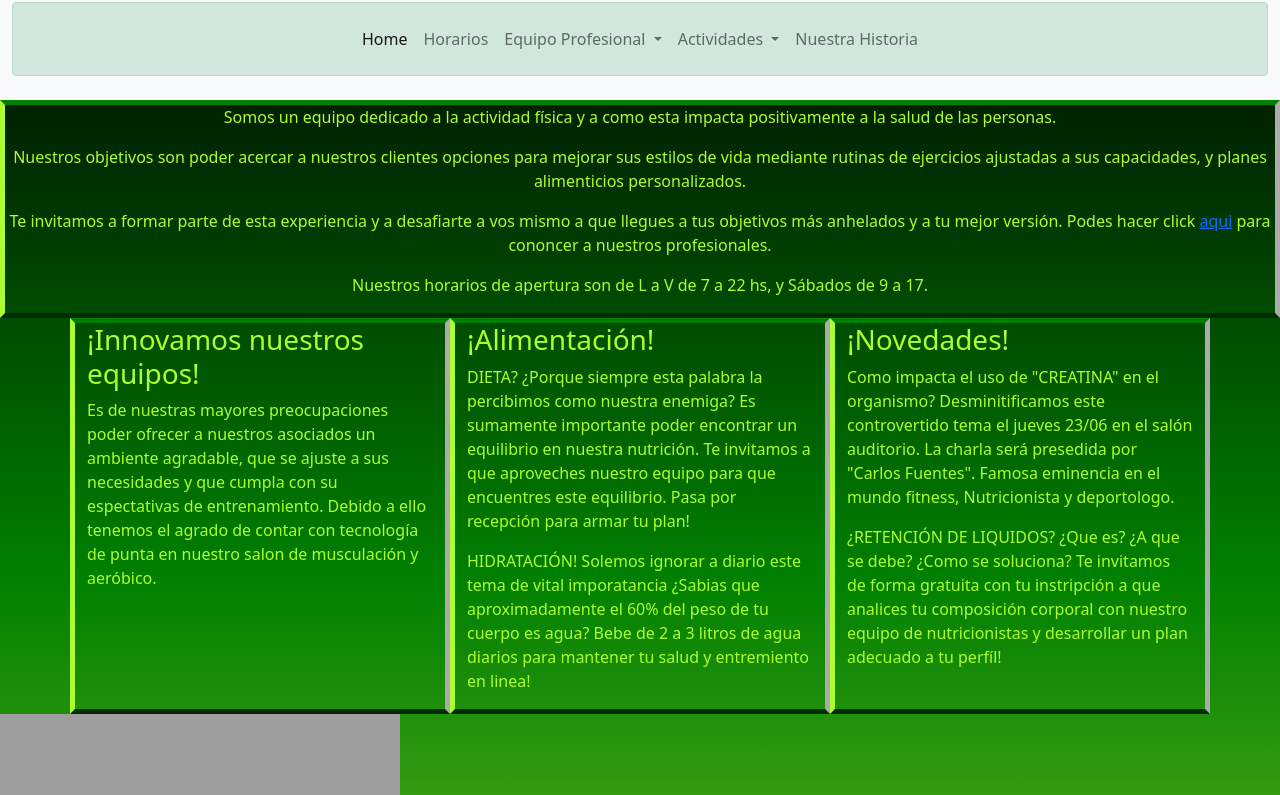
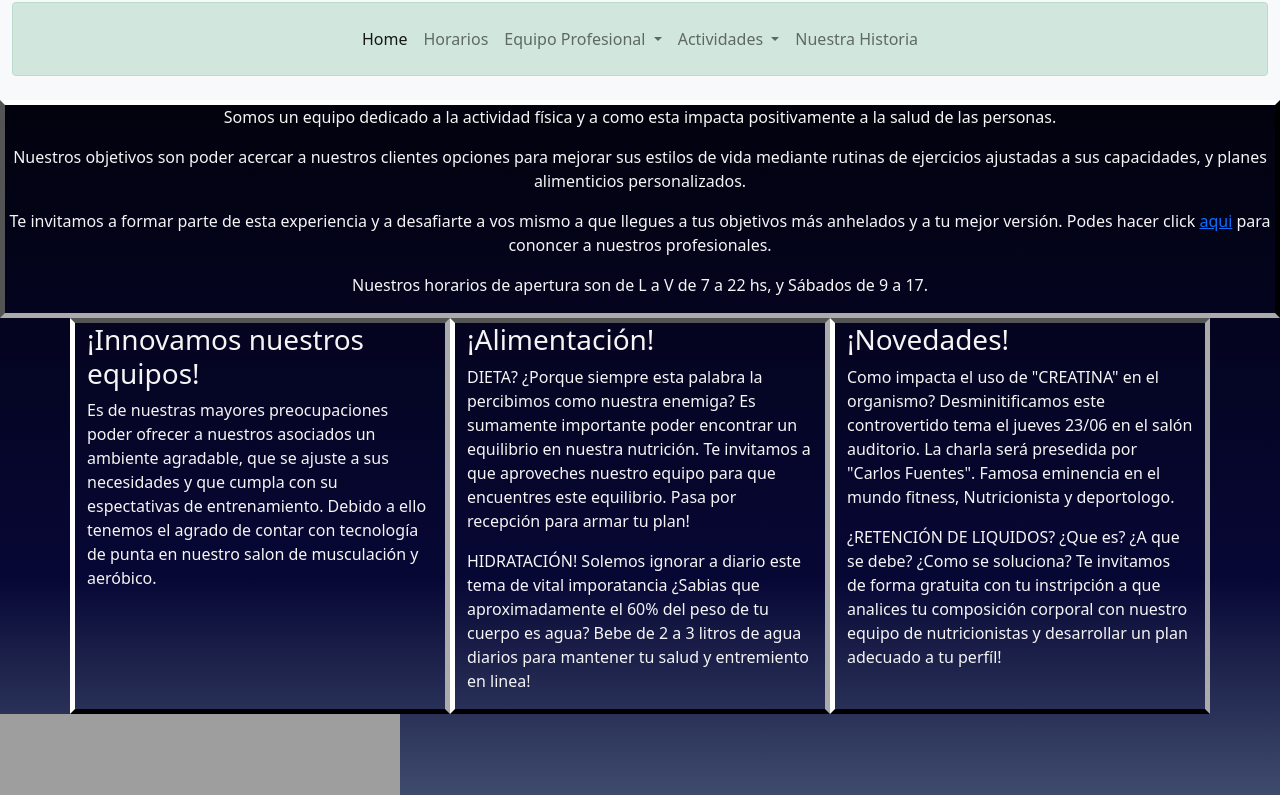
Before and after one commit to FedeKreng/MiProyectoCoder, a plain HTML site: page index.html in a window 1280 px wide. Shown: the part 62-857 px from the top of the page. Drawn offline with Linux system fonts and the light colour scheme; grey boxes are pictures that could not be loaded.

```diff
--- a/css/estilos.css
+++ b/css/estilos.css
@@ -49,18 +49,18 @@
 .alineadoIndividual{
     text-align: center;
     text-decoration: underline;
-    color: greenyellow;
+    color: lightblue;
 }
 
 .fuentedeboots{
-    color: greenyellow;
-    border-top: outset 5px green;
+    color: whitesmoke;
+    border-top: outset 5px black;
     border-right: outset 5px white;
-    border-bottom: outset 5px green;
-    border-left: outset 5px greenyellow;
+    border-bottom: outset 5px black;
+    border-left: outset 5px white;
 }
 .fuentedebootsenl{
-    color: greenyellow;
+    color: whitesmoke;
 }
 
 .tablaHorarios{
@@ -214,12 +214,12 @@
         }
     .introMain{
         grid-area: textointro;
-        color: greenyellow;
+        color: whitesmoke;
         text-align: center;
-        border-top: outset 5px green;
-        border-right: outset 5px white;
-        border-bottom: outset 5px green;
-        border-left: outset 5px greenyellow;
+        border-top: outset 5px white;
+        border-right: outset 5px black;
+        border-bottom: outset 5px white;
+        border-left: outset 5px black;
         }
     .cajaA{
         grid-area: cajaA;
@@ -890,7 +890,7 @@
         }
     .firmaFooter{
         grid-area: firma;
-        color: greenyellow;
+        color: whitesmoke;
         text-align: right;
         }
     .iframeSpotify{
@@ -1141,7 +1141,7 @@
     background-image: linear-gradient(to bottom, black, grey);
 }
 .gradienteAct{
-    background-image: linear-gradient(to bottom, black, green, yellowgreen);
+    background-image: linear-gradient(to bottom, black, rgb(7, 7, 53), rgb(172, 208, 219));
 }
 .fondocajas{
     background-color: black;
```
